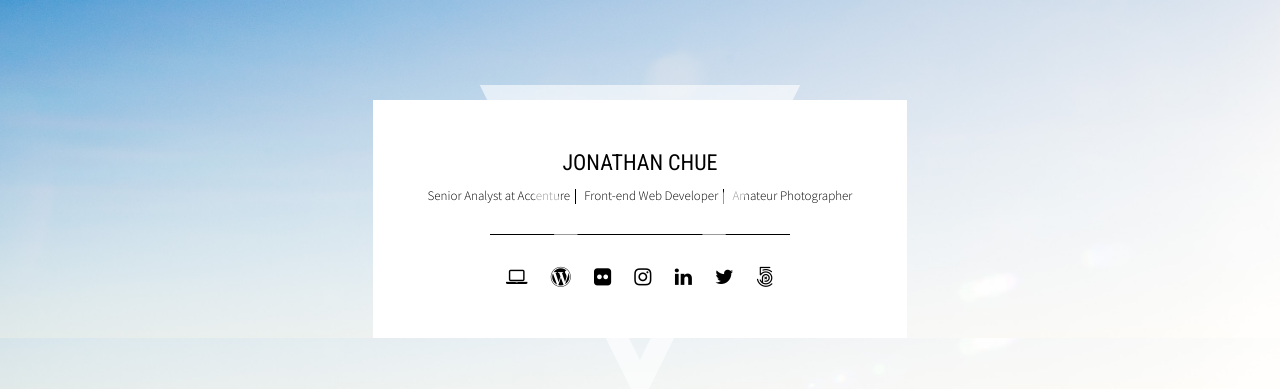
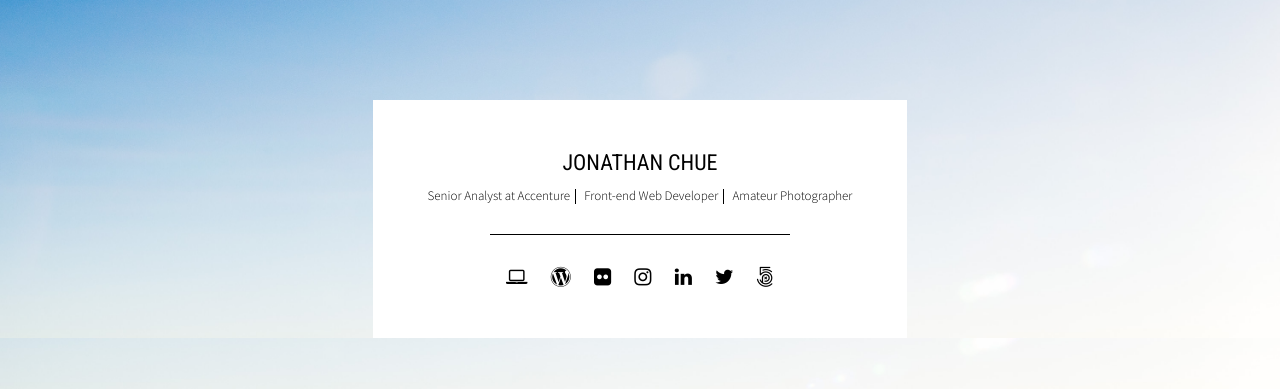
Before and after one commit to jchue/jonathanchue, a PHP site: page / in a window 1280 px wide. Shown: the top 389 px of the page. Run offline with PHP 8.4, Linux system fonts and the light colour scheme; some libraries are stand-ins or nearby versions.

Commit message:
Remove triangle

```diff
--- a/css/style.css
+++ b/css/style.css
@@ -35,19 +35,6 @@ h1 {
   position: relative;
   text-transform: uppercase;
   z-index: 2; }
-
-#triangle:after {
-  color: rgba(255, 255, 255, 0.6);
-  content: "\025BD";
-  line-height: 0;
-  font-family: "Helvetica Neue", Helvetica, sans-serif;
-  font-size: 420px;
-  left: 0;
-  position: absolute;
-  right: 0;
-  text-align: center;
-  top: 60px;
-  z-index: 1; }
 
 .hr {
   background-color: #000;
--- a/css/style.scss
+++ b/css/style.scss
@@ -39,20 +39,6 @@ h1 {
     position: relative;
     text-transform: uppercase;
     z-index: 2;
-}
-
-#triangle:after {
-    color: rgba(255, 255, 255, 0.6);
-    content: "\025BD";
-    line-height: 0;
-    font-family: "Helvetica Neue", Helvetica, sans-serif;
-    font-size: 420px;
-    left: 0;
-    position: absolute;
-    right: 0;
-    text-align: center;
-    top: 60px;
-    z-index: 1;
 }
 
 .hr {
--- a/index.php
+++ b/index.php
@@ -59,7 +59,6 @@
         <div class="container">
             <div id="content1">
                 <h1>Jonathan Chue</h1>
-                <div id="triangle"></div>
                 <ul id="roles">
                     <li>Senior Analyst at Accenture</li>
                     <li>Front-end Web Developer</li>
```
Also changed, not shown: 1 other file.
